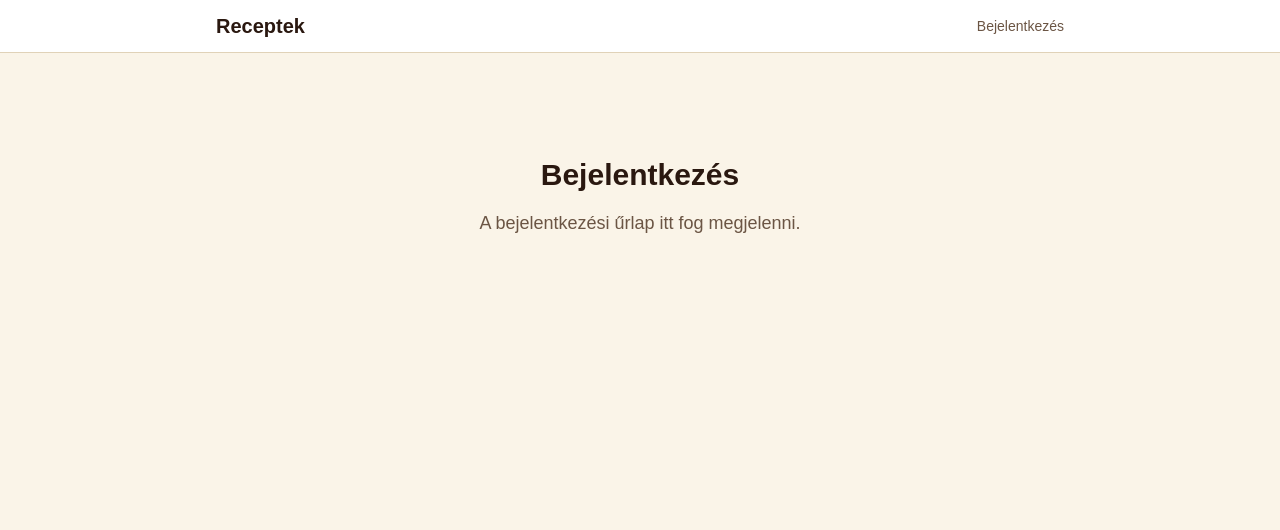
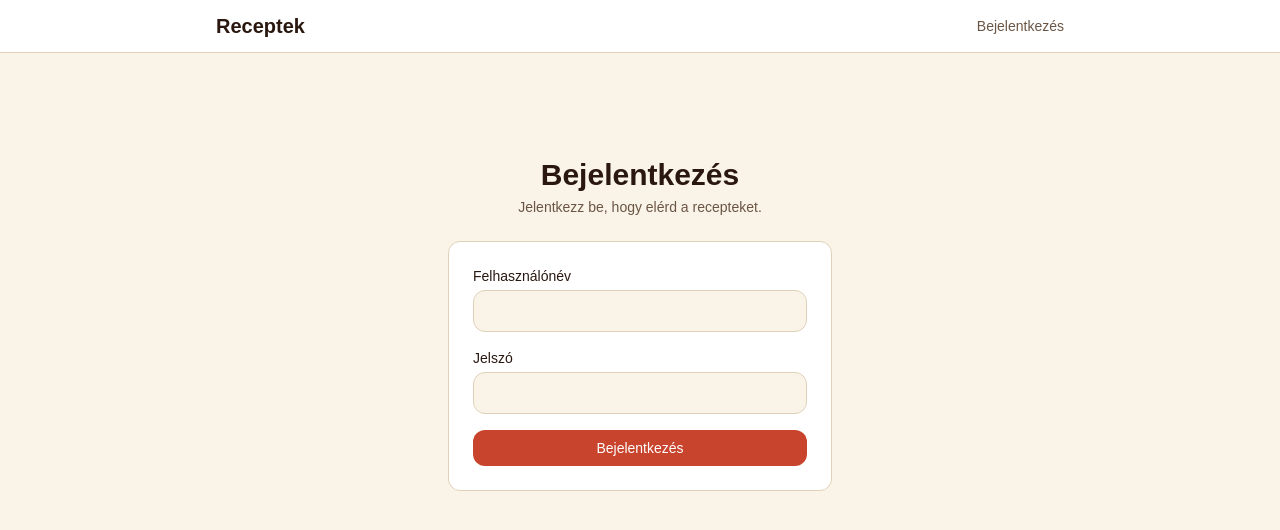
Before and after one commit to dhemeira/food, a React (Vite) app in the folder frontend/: page /login in a window 1280 px wide. Shown: the top 530 px of the page. Built offline with nearby package versions, Linux system fonts and the light colour scheme; no server answers.

Commit message:
Add login form

```diff
--- a/frontend/src/pages/Login.tsx
+++ b/frontend/src/pages/Login.tsx
@@ -1,11 +1,98 @@
+import { useState } from 'react';
+import { Navigate, useLocation, useNavigate } from 'react-router-dom';
 import Layout from '~/components/Layout';
+import { Button, Input } from '~/components/ui';
+import { useAuth } from '~/context/auth';
+
+interface LocationState {
+  from?: string;
+}
 
 function Login() {
+  const { user, isLoading, login } = useAuth();
+  const location = useLocation();
+  const navigate = useNavigate();
+  const [username, setUsername] = useState('');
+  const [password, setPassword] = useState('');
+  const [error, setError] = useState<string | null>(null);
+  const [submitting, setSubmitting] = useState(false);
+
+  const redirectTo = (location.state as LocationState | null)?.from ?? '/';
+
+  if (isLoading) {
+    return (
+      <Layout>
+        <div className="flex flex-col items-center justify-center gap-4 py-20">
+          <h1 className="text-text text-3xl font-semibold">Bejelentkezés</h1>
+        </div>
+      </Layout>
+    );
+  }
+
+  if (user) {
+    return <Navigate to={redirectTo} replace />;
+  }
+
+  function handleSubmit() {
+    setError(null);
+
+    if (username.trim() === '' || password === '') {
+      setError('Add meg a felhasználónevet és a jelszót!');
+      return;
+    }
+
+    setSubmitting(true);
+    void login(username.trim(), password)
+      .then(() => {
+        void navigate(redirectTo, { replace: true });
+      })
+      .catch((err: unknown) => {
+        setError(err instanceof Error ? err.message : 'A bejelentkezés sikertelen.');
+      })
+      .finally(() => {
+        setSubmitting(false);
+      });
+  }
+
   return (
     <Layout>
-      <div className="flex flex-col items-center justify-center gap-4 py-20">
-        <h1 className="text-text text-3xl font-semibold">Bejelentkezés</h1>
-        <p className="text-text-muted text-lg">A bejelentkezési űrlap itt fog megjelenni.</p>
+      <div className="mx-auto flex max-w-sm flex-col gap-6 py-20">
+        <div className="text-center">
+          <h1 className="text-text text-3xl font-semibold">Bejelentkezés</h1>
+          <p className="text-text-muted mt-1 text-sm">Jelentkezz be, hogy elérd a recepteket.</p>
+        </div>
+
+        <form
+          className="bg-surface border-border flex flex-col gap-4 rounded-xl border p-6"
+          onSubmit={(event) => {
+            event.preventDefault();
+            handleSubmit();
+          }}>
+          <Input
+            label="Felhasználónév"
+            value={username}
+            onChange={(event) => {
+              setUsername(event.target.value);
+            }}
+            autoComplete="username"
+            autoFocus
+            required
+          />
+          <Input
+            type="password"
+            label="Jelszó"
+            value={password}
+            onChange={(event) => {
+              setPassword(event.target.value);
+            }}
+            autoComplete="current-password"
+            required
+          />
+          {error && <p className="text-accent text-sm">{error}</p>}
+          <Button type="submit" loading={submitting}>
+            Bejelentkezés
+          </Button>
+        </form>
       </div>
     </Layout>
   );
```
